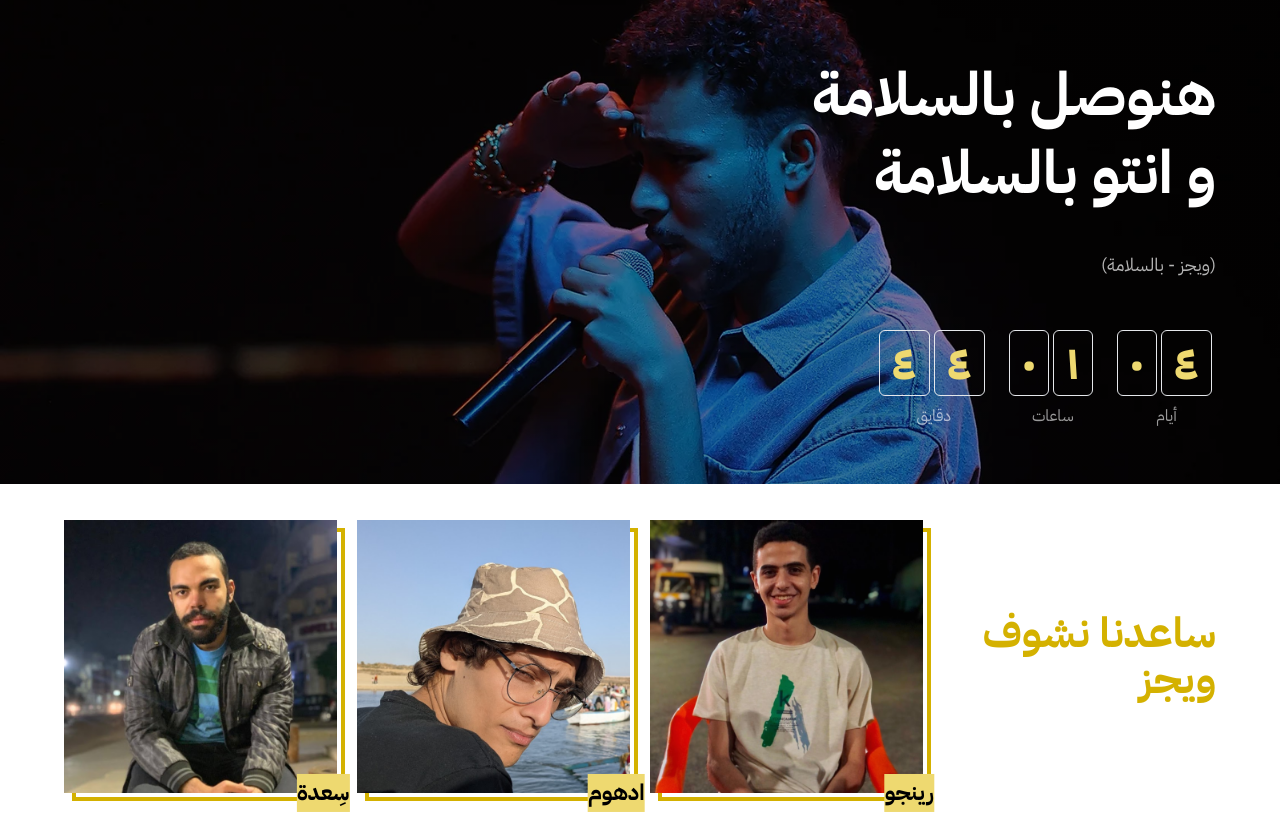
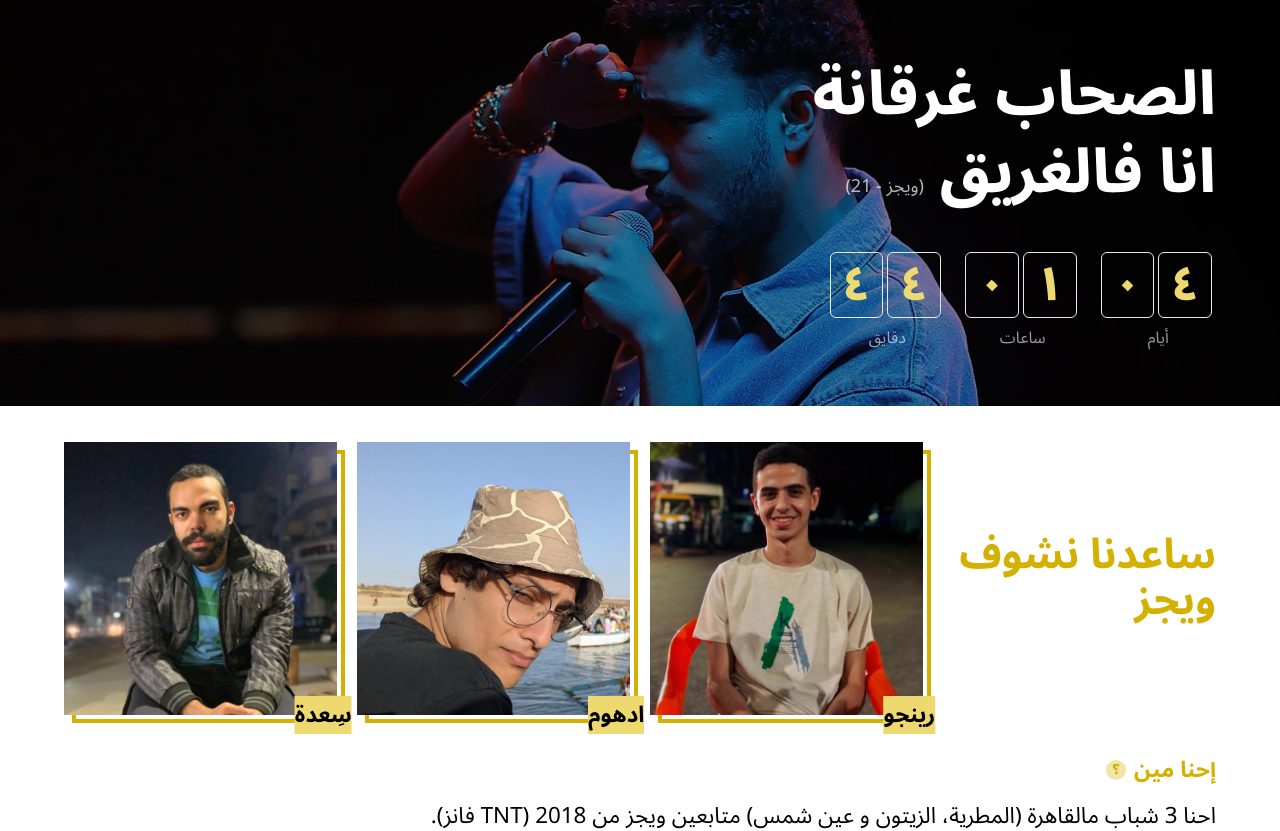
Before and after one commit to adhamali450/free-vip, a React (Vite) app: page / in a window 1280 px wide. Shown: the top 831 px of the page. Built offline with nearby package versions, Linux system fonts and the light colour scheme.

Commit message:
footer fix

```diff
--- a/src/App.jsx
+++ b/src/App.jsx
@@ -44,7 +44,9 @@ function App() {
   const copyHandler = () => {
     navigator.clipboard.writeText("https://three-horsemen-of-21.vercel.app/");
     checkmarkRef.current.classList.add("checkmark");
-    console.log(checkmarkRef.current.classList);
+    setTimeout(() => {
+      checkmarkRef.current.classList.remove("checkmark");
+    }, 2000);
   };
   return (
     <div className="App">
@@ -58,12 +60,14 @@ function App() {
             ساعدنا نشوف
             <br className="hidden md:inline-block" /> ويجز
           </h2>
-          {/* <div className="flex flex-wrap justify-between items-center gap-5"> */}
           {threeHorsemen.map((horseman) => {
             return (
-              <div className="shifted-border relative" key={horseman.name}>
+              <div
+                className="max-h-[300px] aspect-square shifted-border relative"
+                key={horseman.name}
+              >
                 <img
-                  className="max-h-[300px] aspect-square object-cover	"
+                  className="w-full h-full object-cover"
                   src={horseman.image}
                   alt={horseman.name}
                 />
@@ -99,7 +103,7 @@ function App() {
                     دوس هنا عشان تعمله copy
                   </button>
                   <img
-                    className="hidden"
+                    className="invisible"
                     ref={checkmarkRef}
                     src={iconCheckmark}
                     alt="success"
--- a/src/App.sass
+++ b/src/App.sass
@@ -1,5 +1,5 @@
 .checkmark
-    display: flex !important
+    visibility: visible !important
     animation: show-then-hide 2000ms linear
     animation-fill-mode: forwards
 
--- a/src/components/sections/Footer.jsx
+++ b/src/components/sections/Footer.jsx
@@ -1,7 +1,5 @@
 import React, { Fragment } from "react";
-import Marquee, { Motion, randomIntFromInterval } from "react-marquee-slider";
-
-// import Marquee from "react-fast-marquee";
+import Marquee, { randomIntFromInterval } from "react-marquee-slider";
 
 import collection from "@assets/cover-collection.webp";
 import iconIg from "@assets/icon-ig.svg";
@@ -84,9 +82,11 @@ const LyricsMarquee = ({ className }) => {
     "انا فالغريق",
   ];
 
+  const relativeVelocity = (-15 / 1129) * (390 - window.innerWidth) + 5;
+
   return (
     <div className={`${className} flex flex-col gap-6 opacity-75`}>
-      <Marquee velocity={20} direction="rtl">
+      <Marquee velocity={relativeVelocity} direction="rtl">
         {quotes.slice(0, quotes.length / 2).map((quote, index) => {
           return (
             <p className="mx-6" key={`quote-${index}`}>
@@ -95,7 +95,7 @@ const LyricsMarquee = ({ className }) => {
           );
         })}
       </Marquee>
-      <Marquee velocity={20} direction="ltr">
+      <Marquee velocity={relativeVelocity} direction="ltr">
         {quotes.slice(quotes.length / 2).map((quote, index) => {
           return (
             <p className="mx-6" key={`quote-${index}`}>
--- a/src/components/sections/Hero.jsx
+++ b/src/components/sections/Hero.jsx
@@ -12,12 +12,6 @@ const Hero = () => {
       *
       هات جنيه`,
       song: "البار",
-    },
-    {
-      quote: `استنونا نقب في رجولنا
-      *
-      بيتشعبطوا`,
-      song: "اللقطة",
     },
     {
       quote: `هنوصل بالسلامة
@@ -99,7 +93,7 @@ const Hero = () => {
               );
             })}
           <small className="text-lg font-normal opacity-70">
-            <br className="inline-block md-hidden" />
+            <br className="inline-block md:hidden" />
             (ويجز - {heroQuotes[renderedQuoteIndex]["song"]})
           </small>
         </h1>
--- a/src/index.sass
+++ b/src/index.sass
@@ -1,5 +1,4 @@
-@import url('https://fonts.googleapis.com/css2?family=IBM+Plex+Sans+Arabic:wght@400;500;600;700&display=swap')
-
+@import url('https://fonts.googleapis.com/css2?family=Noto+Sans+Arabic:wght@400;500;600;700;800&display=swap')
 @tailwind base
 @tailwind components
 @tailwind utilities
@@ -35,7 +34,7 @@
         @apply fl-b mb-2 font-bold text-dark-yellow flex items-center gap-2
         &::after
             content: '؟'
-            @apply grid place-content-center rounded-full bg-light-yellow w-6 h-6 text-base text-dark-yellow
+            @apply grid place-content-center rounded-full bg-light-yellow w-5 h-5 text-base text-dark-yellow text-sm
     .shifted-border
         position: relative
         &::before
@@ -56,7 +55,7 @@
             @apply fl-b
 
 :root
-    font-family: 'IBM Plex Sans Arabic', sans-serif
+    font-family: 'Noto Sans Arabic', sans-serif
 
 body
     margin: 0
```
